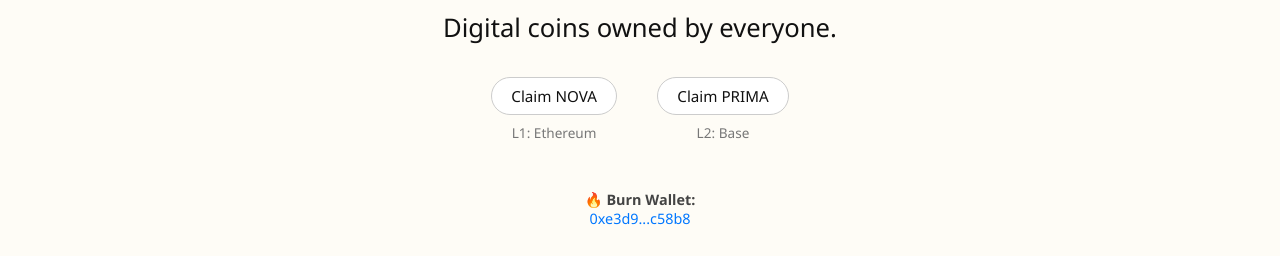
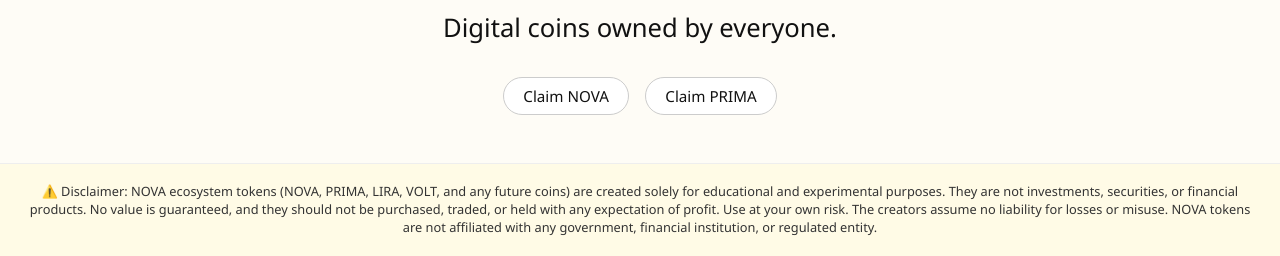
Before and after one commit to NOVAERC20/NOVAERC, a plain HTML site: page index.html in a window 1280 px wide. Shown: the part 585-841 px from the top of the page. Before the commit the page ends 813 px from the top, so only its background shows below. Drawn offline with Linux system fonts and the light colour scheme.

Commit message:
Add files via upload

```diff
--- a/index.html
+++ b/index.html
@@ -23,25 +23,15 @@
   <main>
     <img src="nova-banner.png" alt="NOVA Banner" class="banner" />
     <h1>Digital coins owned by everyone.</h1>
-
     <div class="links">
-      <div class="claim-section">
-        <a class="btn" href="https://claimnova.xyz" target="_blank">Claim NOVA</a>
-        <span class="network-label">L1: Ethereum</span>
-      </div>
-      <div class="claim-section">
-        <a class="btn" href="https://claimprima.com" target="_blank">Claim PRIMA</a>
-        <span class="network-label">L2: Base</span>
-      </div>
-    </div>
-
-    <div class="burn-wallet">
-      🔥 <strong>Burn Wallet:</strong><br/>
-      <a href="https://etherscan.io/address/0xe3d931336f6528246349f9ce6db6F7e20C0c58b8" target="_blank">
-        0xe3d9...c58b8
-      </a>
+      <a class="btn" href="https://claimnova.xyz" target="_blank">Claim NOVA</a>
+      <a class="btn" href="https://claimprima.com" target="_blank">Claim PRIMA</a>
     </div>
   </main>
+
+  <footer class="disclaimer">
+    ⚠️ Disclaimer: NOVA ecosystem tokens (NOVA, PRIMA, LIRA, VOLT, and any future coins) are created solely for educational and experimental purposes. They are not investments, securities, or financial products. No value is guaranteed, and they should not be purchased, traded, or held with any expectation of profit. Use at your own risk. The creators assume no liability for losses or misuse. NOVA tokens are not affiliated with any government, financial institution, or regulated entity.
+  </footer>
 
   <script>
     document.addEventListener("DOMContentLoaded", function () {
--- a/style.css
+++ b/style.css
@@ -81,14 +81,8 @@ h1 {
   margin-top: 2rem;
   display: flex;
   justify-content: center;
-  gap: 2.5rem;
+  gap: 1rem;
   flex-wrap: wrap;
-}
-
-.claim-section {
-  display: flex;
-  flex-direction: column;
-  align-items: center;
 }
 
 .btn {
@@ -108,22 +102,13 @@ h1 {
   transform: translateY(-1px);
 }
 
-.network-label {
-  font-size: 0.85rem;
-  color: #777;
-  margin-top: 0.5rem;
+footer.disclaimer {
+  margin-top: 3rem;
+  padding: 1.2rem 1.4rem;
+  background-color: #fffbe6;
+  color: #333;
+  font-size: 0.8rem;
+  text-align: center;
+  border-top: 1px solid #eee;
+  line-height: 1.4;
 }
-
-.burn-wallet {
-  margin-top: 3rem;
-  font-size: 0.9rem;
-  color: #444;
-}
-
-.burn-wallet a {
-  color: #0077ff;
-  text-decoration: none;
-}
-.burn-wallet a:hover {
-  text-decoration: underline;
-}
```
